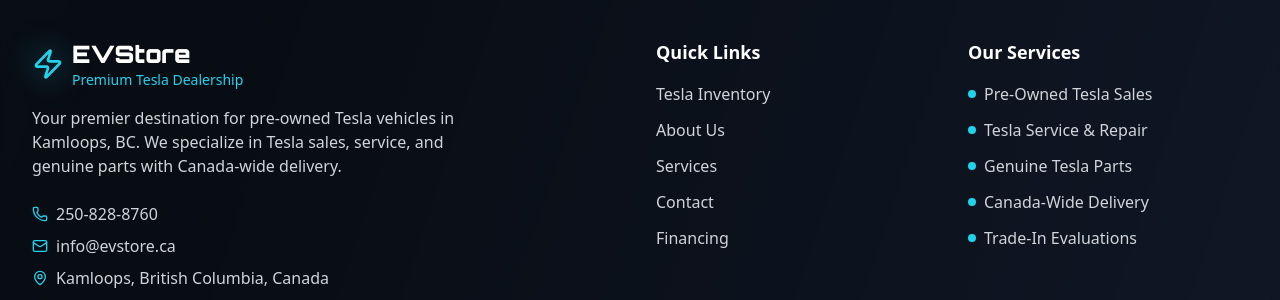
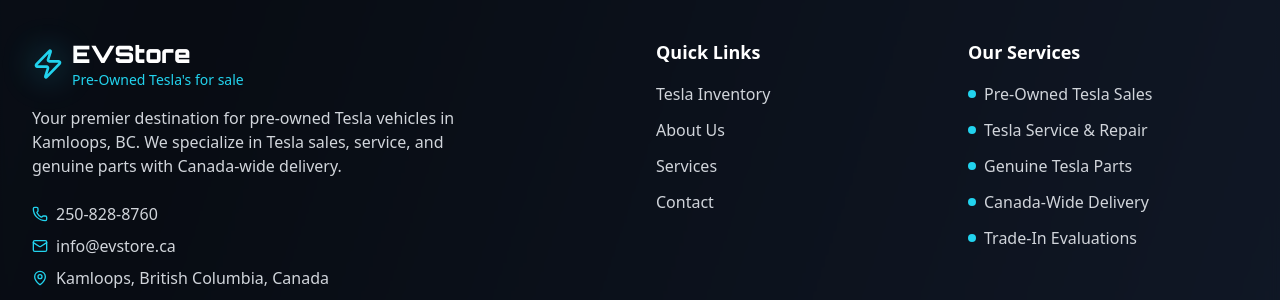
Before and after one commit to hodder123/evcars, a Next.js app: page / in a window 1280 px wide. Shown: the part 3326-3626 px from the top of the page. Built offline with nearby package versions, Linux system fonts and the light colour scheme.

Commit message:
Initial push for Tesla Listings

```diff
--- a/src/app/components/Footer.tsx
+++ b/src/app/components/Footer.tsx
@@ -18,7 +18,7 @@
               </div>
               <div>
                 <span className="text-2xl font-cyber font-black text-white">EVStore</span>
-                <div className="text-sm text-cyan-400">Premium Tesla Dealership</div>
+                <div className="text-sm text-cyan-400">Pre-Owned Tesla&apos;s for sale</div>
               </div>
             </div>
             <p className="text-gray-300 mb-6 max-w-md">
@@ -69,12 +69,7 @@
                   Contact
                 </Link>
               </li>
-              <li>
-                <Link href="/financing" className="text-gray-300 hover:text-cyan-400 transition-colors">
-                  Financing
-                </Link>
-              </li>
-            </ul>
+                         </ul>
           </div>
 
           {/* Services */}
```
